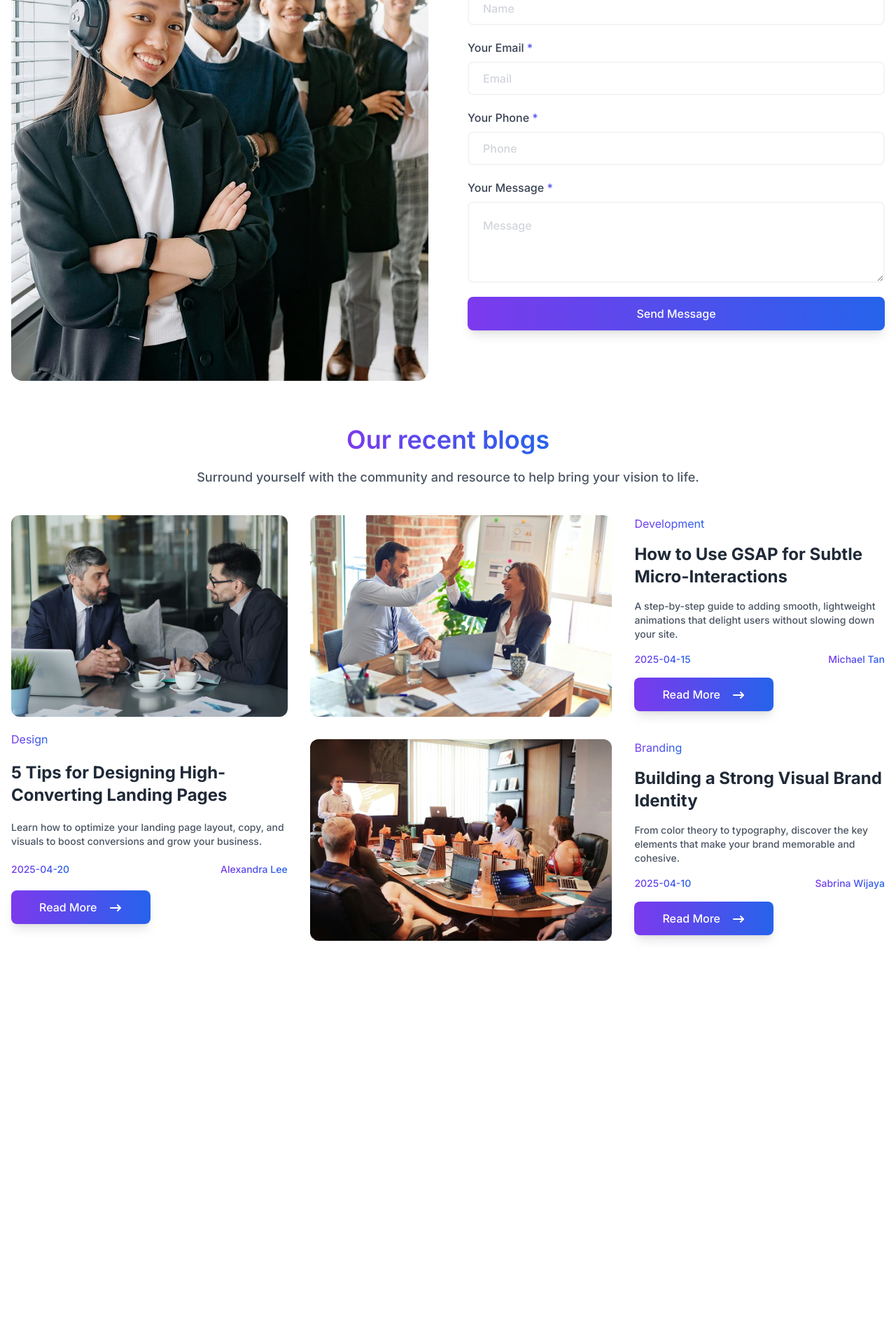
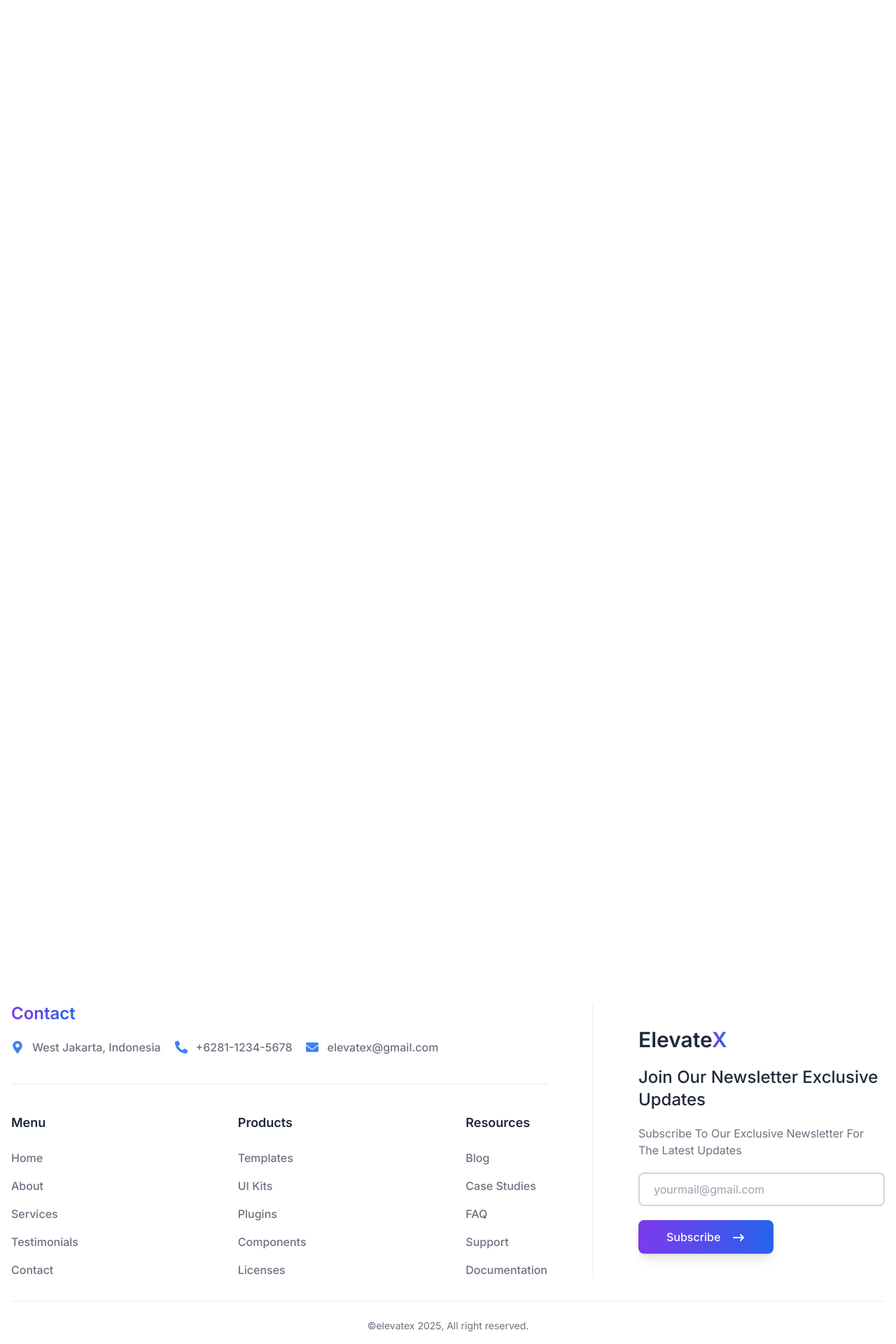
Before and after one commit to rundweb/elevatex, a React (Vite) app: page /#/ in a window 1280 px wide. Shown: the part 6174-8094 px from the top of the page at 70% size. Before the commit the page ends 7550 px from the top, so only its background shows below. Built offline with nearby package versions, Linux system fonts and the light colour scheme.

Commit message:
done footer

```diff
--- a/src/components/BlogComponents.jsx
+++ b/src/components/BlogComponents.jsx
@@ -73,10 +73,18 @@ const BlogComponents = () => {
   return (
     <div className="max-w-screen-xl m-auto p-4 flex items-center justify-center min-h-screen flex-col gap-10">
       <div className="flex flex-col gap-5 text-center">
-        <h1 className="text-4xl font-semibold">
+        <h1
+          className="text-4xl font-semibold"
+          data-aos="fade-up"
+          data-aos-duration="1000"
+        >
           <span>Our recent blogs</span>
         </h1>
-        <p className="text-gray-600 font-medium dark:text-gray-400 text-lg">
+        <p
+          className="text-gray-600 font-medium dark:text-gray-400 text-lg"
+          data-aos="fade-up"
+          data-aos-duration="1000"
+        >
           Surround yourself with the community and resource to help bring your
           vision to life.
         </p>
@@ -85,7 +93,11 @@ const BlogComponents = () => {
         <div className="lg:col-span-1">
           {blogPosts.slice(0, 1).map((item, i) => (
             <div key={i}>
-              <div className="flex flex-col gap-5">
+              <div
+                className="flex flex-col gap-5"
+                data-aos="fade-up"
+                data-aos-duration="1000"
+              >
                 <img
                   src={item.coverImage}
                   alt="blog-elevatex"
@@ -117,7 +129,11 @@ const BlogComponents = () => {
         <div className="lg:col-span-2 flex flex-col gap-8">
           {blogPosts.slice(1, 3).map((item, i) => (
             <div key={i}>
-              <div className="flex flex-col lg:flex-row gap-8">
+              <div
+                className="flex flex-col lg:flex-row gap-8"
+                data-aos="fade-up"
+                data-aos-duration="1000"
+              >
                 <img
                   src={item.coverImage}
                   alt="blog-elevatex"
--- a/src/components/ContactComponents.jsx
+++ b/src/components/ContactComponents.jsx
@@ -6,7 +6,8 @@ const ContactComponents = () => {
   return (
     <div className="max-w-screen-xl m-auto min-h-screen p-4 lg:py-8 flex items-center">
       <div className="grid grid-cols-1 lg:grid-cols-2 gap-14 items-center">
-        <div className="hidden lg:flex">
+        <div className="hidden lg:flex" data-aos="fade-up"
+            data-aos-duration="1000">
           <img
             src={contact}
             alt="contact-elevatex"
@@ -15,16 +16,19 @@ const ContactComponents = () => {
         </div>
         <div className="flex flex-col gap-5 h-max">
           <div className="flex flex-col gap-5 mb-2">
-            <h2 className="text-3xl font-medium">
+            <h2 className="text-3xl font-medium" data-aos="fade-up"
+            data-aos-duration="1000">
               <span>Send us a massage</span>
             </h2>
-            <p className="text-gray-600 font-medium dark:text-gray-300 text-lg">
+            <p className="text-gray-600 font-medium dark:text-gray-300 text-lg" data-aos="fade-up"
+            data-aos-duration="1000">
               Your <span>satisfaction</span> is our top priority, and we are{" "}
               <span>committed</span> to providing <span>exceptional</span>{" "}
               service and support
             </p>
           </div>
-          <div className="flex flex-col gap-2">
+          <div className="flex flex-col gap-2" data-aos="fade-up"
+            data-aos-duration="1000">
             <label
               htmlFor="name"
               className="text-base text-gray-700 font-medium dark:text-gray-200"
@@ -38,7 +42,8 @@ const ContactComponents = () => {
               required
             />
           </div>
-          <div className="flex flex-col gap-2">
+          <div className="flex flex-col gap-2" data-aos="fade-up"
+            data-aos-duration="1000">
             <label
               htmlFor="name"
               className="text-base text-gray-700 font-medium dark:text-gray-200"
@@ -52,7 +57,8 @@ const ContactComponents = () => {
               required
             />
           </div>
-          <div className="flex flex-col gap-2">
+          <div className="flex flex-col gap-2" data-aos="fade-up"
+            data-aos-duration="1000">
             <label
               htmlFor="name"
               className="text-base text-gray-700 font-medium dark:text-gray-200"
@@ -66,7 +72,8 @@ const ContactComponents = () => {
               required
             />
           </div>
-          <div className="flex flex-col gap-2">
+          <div className="flex flex-col gap-2" data-aos="fade-up"
+            data-aos-duration="1000">
             <label
               htmlFor="name"
               className="text-base text-gray-700 font-medium dark:text-gray-200"
@@ -82,7 +89,8 @@ const ContactComponents = () => {
               id=""
             ></textarea>
           </div>
-          <a
+          <a data-aos="fade-up"
+            data-aos-duration="1000"
             href=""
             className="gradient-primary text-center text-white font-medium h-12 flex items-center justify-center rounded-lg shadow-lg"
           >
--- /dev/null
+++ b/src/components/FooterComponents.jsx
@@ -0,0 +1,137 @@
+import { FaMapMarkerAlt, FaPhoneAlt, FaEnvelope } from "react-icons/fa";
+
+import { menuItems } from "../assets/data/data";
+import ButtonBlue from "../elements/ButtonBlue";
+
+const FooterComponents = () => {
+  const contactInfo = [
+    {
+      icon: FaMapMarkerAlt,
+      title: "West Jakarta, Indonesia",
+    },
+    {
+      icon: FaPhoneAlt,
+      title: "+6281-1234-5678",
+    },
+    {
+      icon: FaEnvelope,
+      title: "elevatex@gmail.com",
+    },
+  ];
+  const products = [
+    { name: "Templates", path: "/templates" },
+    { name: "UI Kits", path: "/ui-kits" },
+    { name: "Plugins", path: "/plugins" },
+    { name: "Components", path: "/components" },
+    { name: "Licenses", path: "/licenses" },
+  ];
+
+  const resources = [
+    { name: "Blog", path: "/blog" },
+    { name: "Case Studies", path: "/case-studies" },
+    { name: "FAQ", path: "/faq" },
+    { name: "Support", path: "/support" },
+    { name: "Documentation", path: "/docs" },
+  ];
+
+  return (
+    <div className="mt-10">
+      <div className="max-w-screen-xl m-auto p-4 grid grid-cols-1 md:grid-cols-3 items-center">
+        <div className="col-span-2 md:pr-16 flex flex-col gap-5 md:border-r-2 border-gray-100 dark:border-gray-600">
+          <div className="flex flex-col gap-5 items-center sm:items-start">
+            <h1 className="text-2xl font-semibold">
+              <span>Contact</span>
+            </h1>
+            <div className="flex items-center justify-around sm:justify-between flex-wrap gap-5">
+              {contactInfo.map((item, i) => (
+                <div key={i}>
+                  <div className="flex items-center gap-3">
+                    <item.icon className="text-blue-500 text-lg" />
+                    <p className="text-gray-500 font-medium">{item.title}</p>
+                  </div>
+                </div>
+              ))}
+            </div>
+          </div>
+          <div className="flex items-start justify-between border-t-2 border-gray-100 dark:border-gray-600 pt-10 mt-5">
+            <div className="flex flex-col gap-4">
+              <h1 className="text-gray-800 dark:text-white text-lg font-semibold mb-2">
+                Menu
+              </h1>
+              {menuItems.map((item, i) => (
+                <div key={i}>
+                  <a
+                    href=""
+                    className="text-gray-500 font-medium hover:text-blue-500 duration-300 ease-in-out cursor-pointer"
+                  >
+                    {item.name}
+                  </a>
+                </div>
+              ))}
+            </div>
+            <div className="flex flex-col gap-4">
+              <h1 className="text-gray-800 dark:text-white text-lg font-semibold mb-2">
+                Products
+              </h1>
+              {products.map((item, i) => (
+                <div key={i}>
+                  <a
+                    href=""
+                    className="text-gray-500 font-medium hover:text-blue-500 duration-300 ease-in-out cursor-pointer"
+                  >
+                    {item.name}
+                  </a>
+                </div>
+              ))}
+            </div>
+            <div className="flex flex-col gap-4">
+              <h1 className="text-gray-800 dark:text-white text-lg font-semibold mb-2">
+                Resources
+              </h1>
+              {resources.map((item, i) => (
+                <div key={i}>
+                  <a
+                    href=""
+                    className="text-gray-500 font-medium hover:text-blue-500 duration-300 ease-in-out cursor-pointer"
+                  >
+                    {item.name}
+                  </a>
+                </div>
+              ))}
+            </div>
+          </div>
+        </div>
+        <div className="md:col-span-1 mt-10 md:mt-0 md:pl-16 flex flex-col gap-5">
+          <h1 className="text-gray-800 font-semibold text-3xl dark:text-white">
+            Elevate<span>X</span>
+          </h1>
+          <h2 className="text-gray-800 font-medium text-2xl capitalize dark:text-white">
+            Join Our Newsletter exclusive updates{" "}
+          </h2>
+          <p className="capitalize text-gray-500 dark:text-gray-400 ">
+            Subscribe to our exclusive newsletter for the latest updates
+          </p>
+          <div>
+            <input
+              type="email"
+              placeholder="yourmail@gmail.com"
+              className="h-12 border-2 border-gray-300 w-full rounded-lg px-5 text-gray-600 dark:bg-gray-900 outline-blue-500"
+            />
+          </div>
+          <div>
+            <ButtonBlue text={"Subscribe"} />
+          </div>
+        </div>
+      </div>
+      <div className="max-w-screen-xl m-auto p-4">
+        <div className=" border-t-2 border-gray-100 dark:border-gray-600 flex items-center justify-center pt-6 ">
+          <p className="text-sm font-normal text-gray-500">
+            &#169;elevatex 2025, All right reserved.
+          </p>
+        </div>
+      </div>
+    </div>
+  );
+};
+
+export default FooterComponents;
--- a/src/pages/Home.jsx
+++ b/src/pages/Home.jsx
@@ -8,6 +8,7 @@ import FaqComponents from '../components/FaqComponents'
 import PricingComponents from '../components/PricingComponents'
 import ContactComponents from '../components/ContactComponents'
 import BlogComponents from '../components/BlogComponents'
+import FooterComponents from '../components/FooterComponents'
 
 const Home = () => {
   return (
@@ -21,6 +22,7 @@ const Home = () => {
       <PricingComponents/>
       <ContactComponents/>
       <BlogComponents/>
+      <FooterComponents/>
     </div>
   )
 }
```
